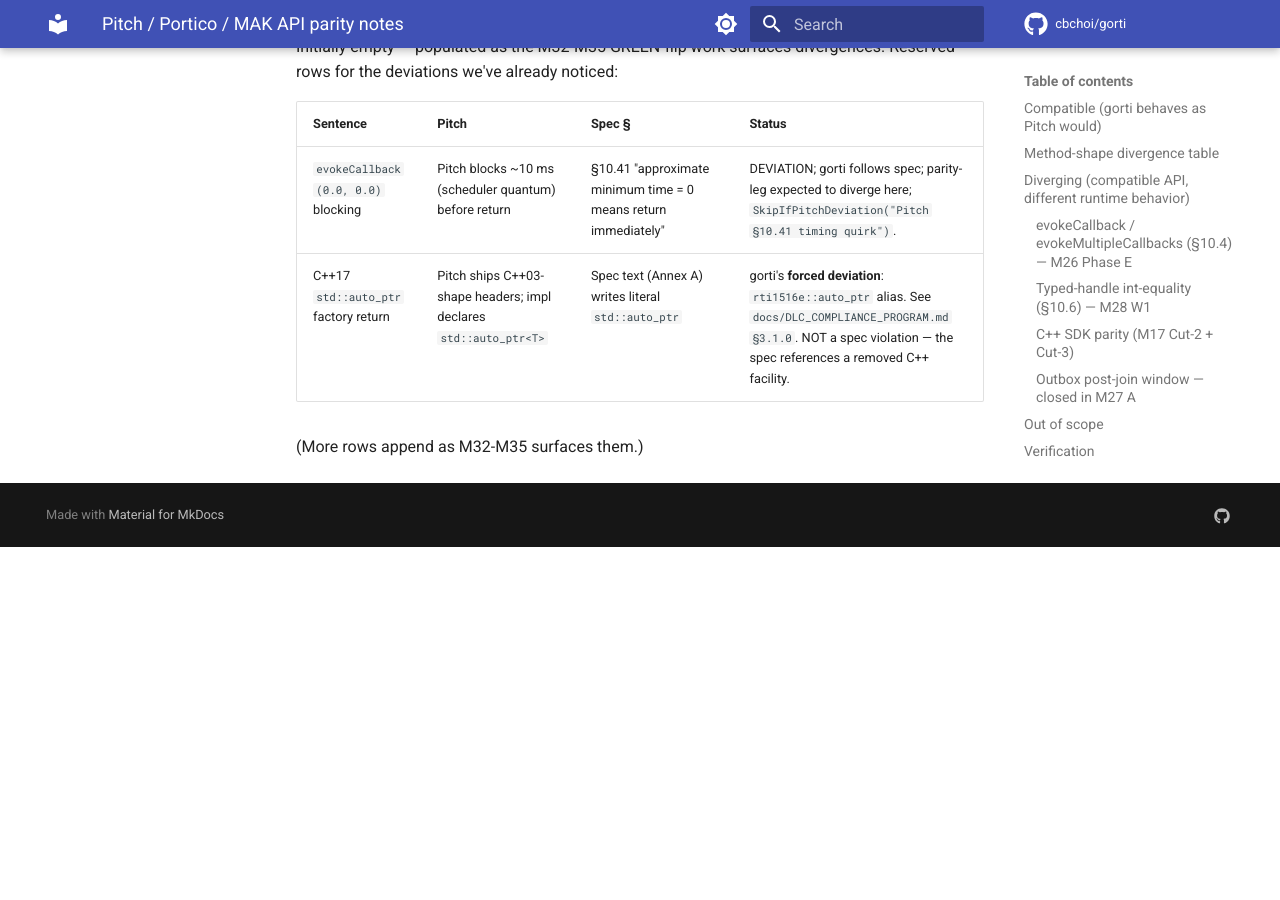
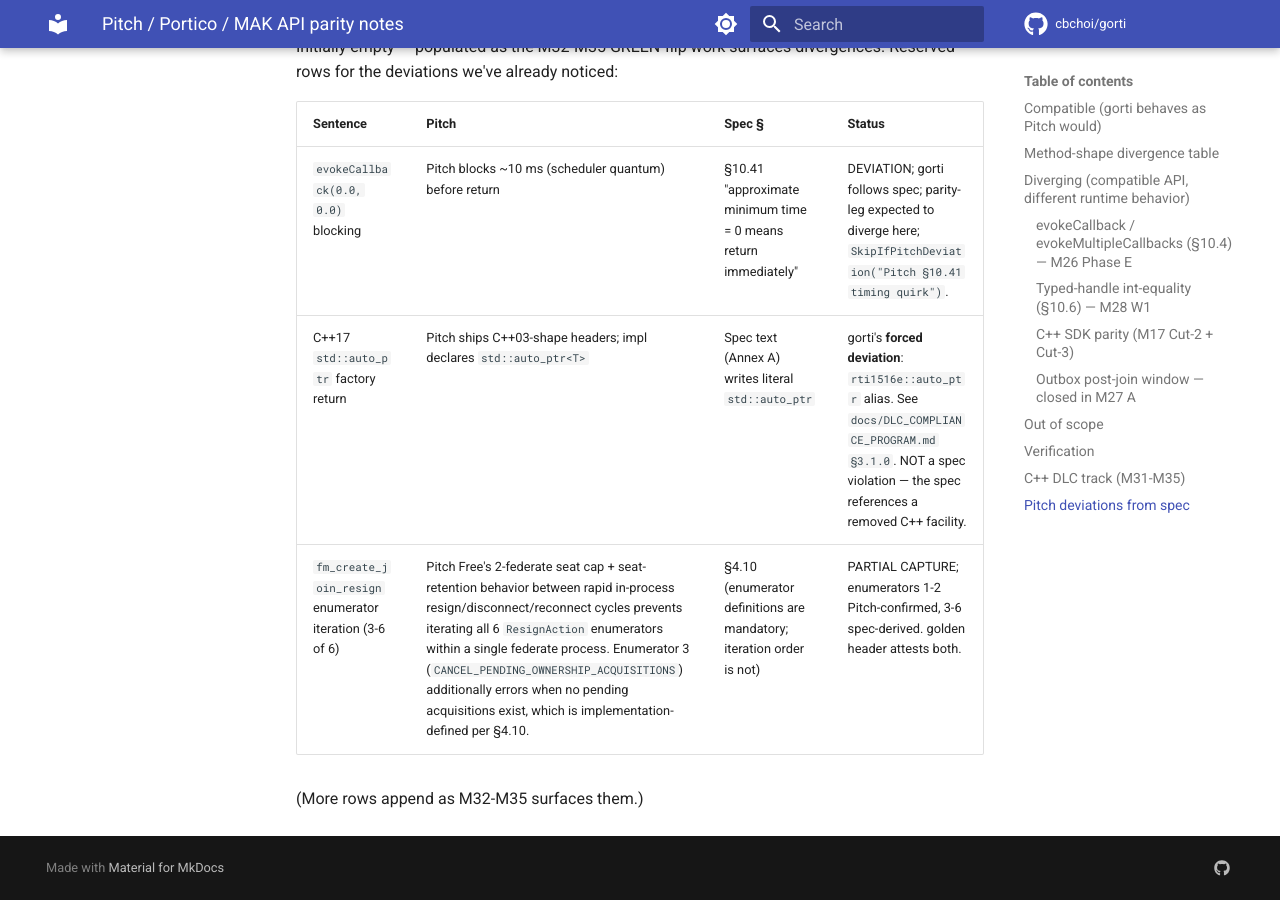
Before and after one commit to cbchoi/gorti, an MkDocs documentation site: the page built from docs/PITCH_PARITY.md, in a window 1280 px wide and 900 px high, scrolled down 5540 px. Built offline with MkDocs 1.6.1 and Material for MkDocs 9.7.7, drawn with Linux system fonts in a browser that asks for light colours; comment, search, counter and statistics services are not loaded; before the commit the page ends 6087 px from its top, so only the background shows below that.

Commit message:
M32-prep: fm_create_join_resign goldens (partial Pitch capture)
Sub-scenarios 1-2 (UNCONDITIONALLY_DIVEST_ATTRIBUTES, DELETE_OBJECTS)
confirmed against Pitch pRTI Free 5.5.10 build 9905 CRC. Sub-scenarios
3-6 spec-derived per §4.10 enumerator semantics — Pitch Free's
2-federate seat cap + seat-retention between rapid in-process
resign/reconnect cycles blocks full 6-enumerator iteration. PITCH_PARITY.md
"Pitch deviations from spec" updated with the constraint row.

Co-Authored-By: Claude Opus 4.7 <noreply@anthropic.com>

```diff
--- a/docs/PITCH_PARITY.md
+++ b/docs/PITCH_PARITY.md
@@ -234,5 +234,6 @@ divergences. Reserved rows for the deviations we've already noticed:
 |---|---|---|---|
 | `evokeCallback(0.0, 0.0)` blocking | Pitch blocks ~10 ms (scheduler quantum) before return | §10.41 "approximate minimum time = 0 means return immediately" | DEVIATION; gorti follows spec; parity-leg expected to diverge here; `SkipIfPitchDeviation("Pitch §10.41 timing quirk")`. |
 | C++17 `std::auto_ptr` factory return | Pitch ships C++03-shape headers; impl declares `std::auto_ptr<T>` | Spec text (Annex A) writes literal `std::auto_ptr` | gorti's **forced deviation**: `rti1516e::auto_ptr` alias. See `docs/DLC_COMPLIANCE_PROGRAM.md §3.1.0`. NOT a spec violation — the spec references a removed C++ facility. |
+| `fm_create_join_resign` enumerator iteration (3-6 of 6) | Pitch Free's 2-federate seat cap + seat-retention behavior between rapid in-process resign/disconnect/reconnect cycles prevents iterating all 6 `ResignAction` enumerators within a single federate process. Enumerator 3 (`CANCEL_PENDING_OWNERSHIP_ACQUISITIONS`) additionally errors when no pending acquisitions exist, which is implementation-defined per §4.10. | §4.10 (enumerator definitions are mandatory; iteration order is not) | PARTIAL CAPTURE; enumerators 1-2 Pitch-confirmed, 3-6 spec-derived. golden header attests both. |
 
 (More rows append as M32-M35 surfaces them.)
```
Also changed, not shown: 1 other file.
